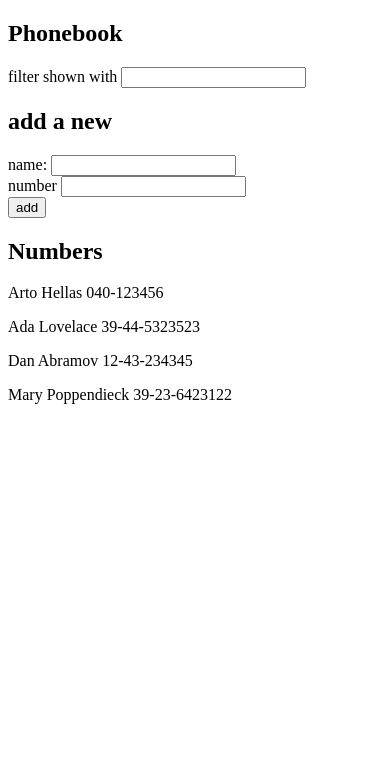
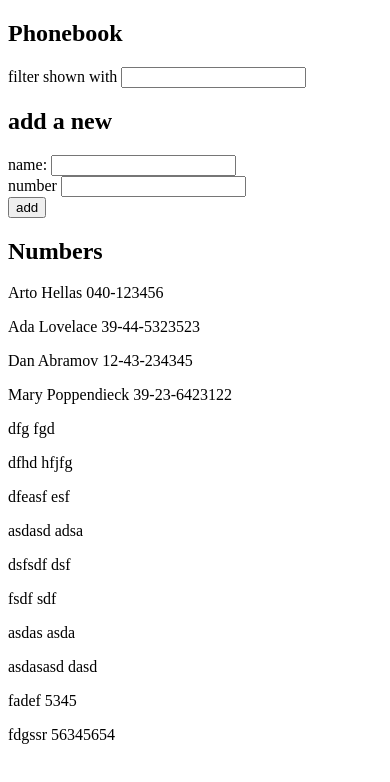
Before and after one commit to David93Code/Full-Stack-Open-2022, a React (Create React App) app in the folder part2/phonebook/: page / in a window 390 px wide. Shown: the top 782 px of the page. Built offline with nearby package versions, Linux system fonts and the light colour scheme; data requests are answered from the project's data file.

Commit message:
commit Phonebook 2.15 step7

```diff
--- a/part2/phonebook/db.json
+++ b/part2/phonebook/db.json
@@ -1,5 +1,5 @@
 {
-    "persons":[
+  "persons": [
     {
       "name": "Arto Hellas",
       "number": "040-123456",
@@ -19,6 +19,56 @@
       "name": "Mary Poppendieck",
       "number": "39-23-6423122",
       "id": 4
+    },
+    {
+      "name": "dfg",
+      "number": "fgd",
+      "id": 5
+    },
+    {
+      "name": "dfhd",
+      "number": "hfjfg",
+      "id": 6
+    },
+    {
+      "name": "dfeasf",
+      "number": "esf",
+      "id": 7
+    },
+    {
+      "name": "asdasd",
+      "number": "adsa",
+      "id": 8
+    },
+    {
+      "name": "dsfsdf",
+      "number": "dsf",
+      "id": 9
+    },
+    {
+      "name": "fsdf",
+      "number": "sdf",
+      "id": 10
+    },
+    {
+      "name": "asdas",
+      "number": "asda",
+      "id": 11
+    },
+    {
+      "name": "asdasasd",
+      "number": "dasd",
+      "id": 12
+    },
+    {
+      "name": "fadef",
+      "number": "5345",
+      "id": 13
+    },
+    {
+      "name": "fdgssr",
+      "number": "56345654",
+      "id": 14
     }
   ]
 }
--- a/part2/phonebook/package.json
+++ b/part2/phonebook/package.json
@@ -16,7 +16,8 @@
     "start": "react-scripts start",
     "build": "react-scripts build",
     "test": "react-scripts test",
-    "eject": "react-scripts eject"
+    "eject": "react-scripts eject",
+    "server": "json-server -p3002 --watch db.json"
   },
   "eslintConfig": {
     "extends": [
--- a/part2/phonebook/src/App.js
+++ b/part2/phonebook/src/App.js
@@ -3,6 +3,7 @@ import PersonForm from "./components/personform";
 import Persons from "./components/persons";
 import Filter from "./components/filter";
 import axios from "axios";
+import nameService from './services/names'
 
 
 const App = () => {
@@ -15,16 +16,19 @@ const App = () => {
 
   console.log(persons);
 
-  const hook = () => {
-    axios
-    .get('http://localhost:3001/persons')
-    .then(response => {
-      console.log('promise fulfilled');
-      setPersons(response.data)
+
+
+  useEffect(() => {
+    nameService
+    .getAll()
+    .then(initialPersons => {
+      setPersons(initialPersons)
     })
-  }
+  }, [])
 
-  useEffect(hook, []);
+
+
+
 
   return (
     <div>
--- a/part2/phonebook/src/components/personform.js
+++ b/part2/phonebook/src/components/personform.js
@@ -1,3 +1,6 @@
+import nameService from '../services/names'
+
+
 const PersonForm = (props) => {
   const addPerson = (event) => {
     event.preventDefault();
@@ -14,11 +17,17 @@ const PersonForm = (props) => {
         number: props.newNumber,
       };
 
-      props.setPersons(props.persons.concat(personObject));
 
+
+      nameService.create(personObject).then(initialPersons => {
+        props.setPersons(props.persons.concat(initialPersons))
+      })
       props.setNewName("");
       props.setNewNumber("");
     }
+
+
+
   };
 
   const handleNewName = (event) => {
@@ -32,6 +41,9 @@ const PersonForm = (props) => {
 
     props.setNewNumber(event.target.value);
   };
+
+
+
   return (
     <form onSubmit={addPerson}>
       <div>
--- /dev/null
+++ b/part2/phonebook/src/services/names.js
@@ -0,0 +1,22 @@
+import axios from "axios";
+const baseUrl = 'http://localhost:3002/persons'
+
+const getAll = () => {
+    const request = axios.get(baseUrl)
+
+    return request.then(response => response.data)
+}
+
+const create = newObject => {
+    const request = axios.post(baseUrl, newObject)
+
+    return  request.then(response => response.data)
+}
+
+const update = (id, newObject) => {
+    const request = axios.put(`${baseUrl}/${id}`, newObject)
+
+    return request.then(response => response.data)
+}
+
+export default { getAll, create, update }
```
Lines whose indentation alone changed are shown as unchanged.
